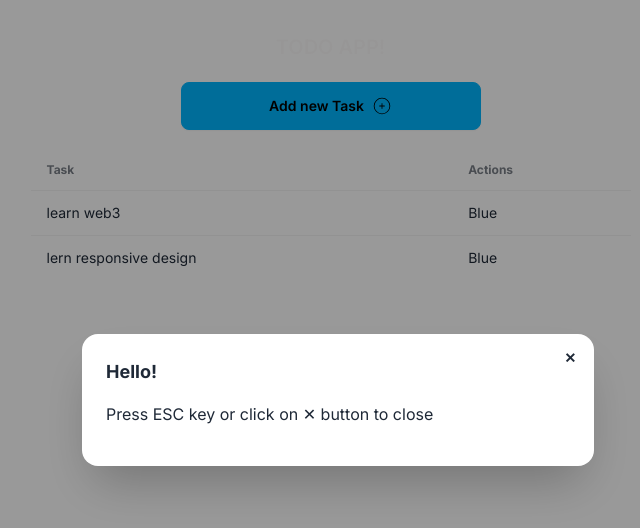
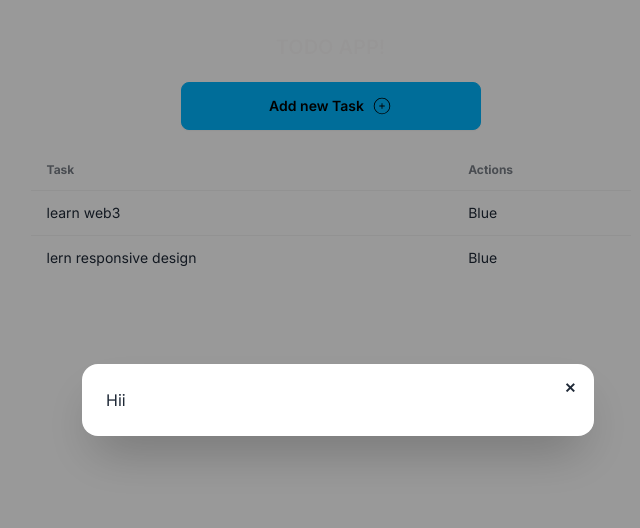
Before and after one commit to Tausif4171/nextjs-todo-app, a Next.js app: page / in a window 1280 px wide. Both pictures are taken after a click on the button "Add new Task". Shown: the top 528 px of the page, without its empty margins (302-942 px from the left). Built offline with nearby package versions, Linux system fonts and the light colour scheme; data requests are answered from the project's data file.

Commit message:
passing children to modal component ✅

```diff
--- a/app/components/AddTask.tsx
+++ b/app/components/AddTask.tsx
@@ -11,7 +11,11 @@ function AddTask() {
         <div className='my-[20px]'>
             <button onClick={() => setShowModal(true)} className="btn btn-info w-[300px]">Add new Task <CiCirclePlus size={20} /></button>
 
-            <Modal showModal={showModal} setShowModal={setShowModal} />
+            <Modal showModal={showModal} setShowModal={setShowModal}>
+                <div>
+                    Hii
+                </div>
+            </Modal>
         </div>
     )
 }
--- a/app/components/Modal.tsx
+++ b/app/components/Modal.tsx
@@ -1,7 +1,7 @@
 import { ModalProps } from '@/types/modal'
 import React from 'react'
 
-function Modal({ showModal, setShowModal }: ModalProps) {
+function Modal({ showModal, setShowModal, children }: ModalProps) {
     return (
         <div>
             <dialog id="my_modal_3" className={`modal ${showModal && 'modal-open'}`}>
@@ -10,8 +10,7 @@ function Modal({ showModal, setShowModal }: ModalProps) {
                         {/* if there is a button in form, it will close the modal */}
                         <button className="btn btn-sm btn-circle btn-ghost absolute right-2 top-2" onClick={() => setShowModal(false)}>✕</button>
                     </form>
-                    <h3 className="font-bold text-lg">Hello!</h3>
-                    <p className="py-4">Press ESC key or click on ✕ button to close</p>
+                    {children}
                 </div>
             </dialog>
         </div>
--- a/types/modal.ts
+++ b/types/modal.ts
@@ -1,6 +1,6 @@
-import { Dispatch, SetStateAction } from "react";
 
 export type ModalProps = {
     showModal: boolean,
-    setShowModal: Dispatch<SetStateAction<boolean>>,
+    setShowModal: (showModal: boolean) => boolean | void,
+    children: React.ReactNode,
 }
```
